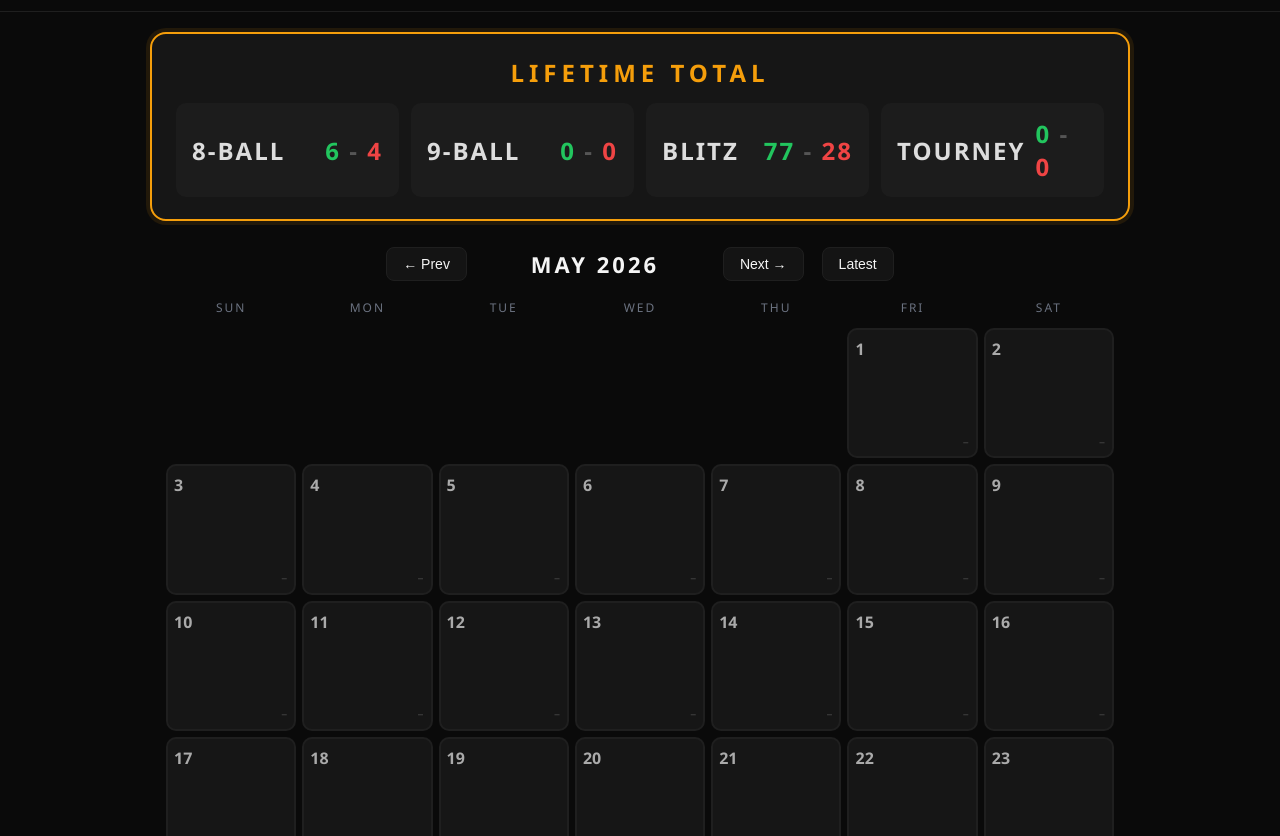
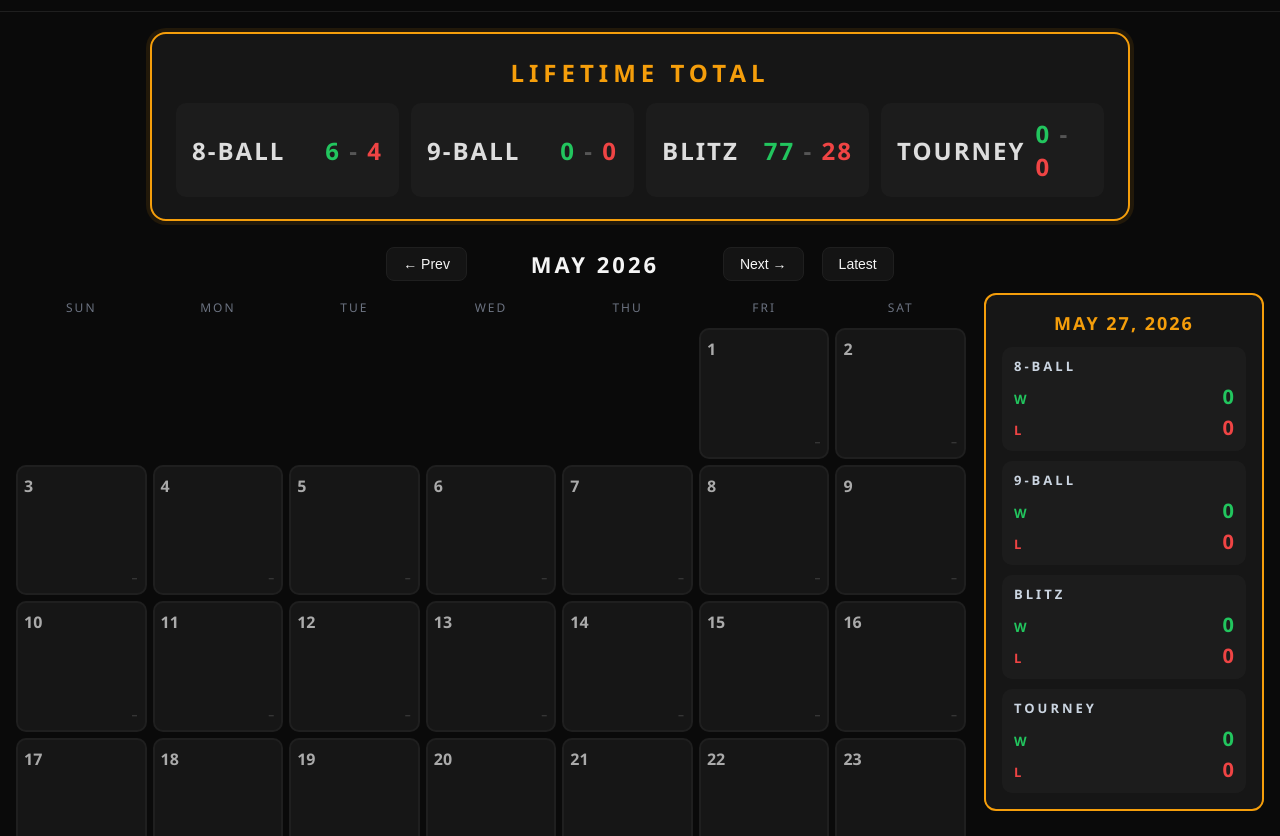
Before and after one commit to twitchtvkennysignguy9009/poolblitz-stats, a plain HTML site: page index.html in a window 1280 px wide. Shown: the part 116-952 px from the top of the page. Drawn offline with Linux system fonts and the light colour scheme.

Commit message:
Side-by-side calendar + day panel, W stacked over L

```diff
--- a/index.html
+++ b/index.html
@@ -114,10 +114,20 @@
     letter-spacing: 3px;
   }
 
-  .calendar {
-    max-width: 980px;
+  .calendar-wrap {
+    max-width: 1280px;
     margin: 0 auto;
     padding: 0 16px 18px;
+    display: grid;
+    grid-template-columns: 1fr 280px;
+    gap: 18px;
+    align-items: start;
+  }
+  @media (max-width: 900px) {
+    .calendar-wrap { grid-template-columns: 1fr; }
+  }
+  .calendar {
+    min-width: 0;
   }
   .dow {
     display: grid;
@@ -167,36 +177,55 @@
   .cell.even-day { background: linear-gradient(135deg, #1a1610 0%, #161616 60%); border-color: rgba(245,158,11,.35); }
 
   .panel {
-    max-width: 980px;
-    margin: 18px auto;
-    padding: 18px;
+    padding: 16px;
     background: var(--card);
-    border: 1px solid var(--border);
+    border: 2px solid var(--accent);
     border-radius: 12px;
+    position: sticky;
+    top: 12px;
   }
   .panel h2 {
     margin: 0 0 12px 0;
-    font-size: 20px;
-    letter-spacing: 3px;
+    font-size: 18px;
+    letter-spacing: 2px;
     color: var(--accent);
+    text-align: center;
   }
   .panel .rows {
-    display: grid;
-    grid-template-columns: repeat(auto-fit, minmax(180px, 1fr));
+    display: flex;
+    flex-direction: column;
     gap: 10px;
   }
   .panel .row {
-    background: #1f1f1f;
-    border-radius: 8px;
-    padding: 12px 14px;
+    background: #1c1c1c;
+    border-radius: 10px;
+    padding: 10px 12px;
+    display: flex;
+    flex-direction: column;
+    gap: 4px;
+  }
+  .panel .row .mode {
+    letter-spacing: 3px;
+    font-weight: 800;
+    font-size: 13px;
+    color: #cbd5e1;
+    margin-bottom: 4px;
+  }
+  .panel .row .wlrow {
     display: flex;
     justify-content: space-between;
-    align-items: center;
+    align-items: baseline;
+    font-size: 20px;
+    font-variant-numeric: tabular-nums;
+    font-weight: 800;
   }
-  .panel .row .mode { letter-spacing: 2px; font-weight: 700; }
-  .panel .row .wl { font-size: 20px; font-variant-numeric: tabular-nums; text-align: right; }
-  .panel .row .wl .w { color: var(--win); }
-  .panel .row .wl .l { color: var(--loss); }
+  .panel .row .wlrow .lbl {
+    font-size: 13px;
+    letter-spacing: 2px;
+    font-weight: 700;
+  }
+  .panel .row .wlrow.win  .lbl, .panel .row .wlrow.win  .v { color: var(--win); }
+  .panel .row .wlrow.loss .lbl, .panel .row .wlrow.loss .v { color: var(--loss); }
 
   footer {
     text-align: center;
@@ -226,16 +255,17 @@
   <button id="goToday" title="Jump to current month">Latest</button>
 </div>
 
+<div class="calendar-wrap">
   <div class="calendar">
     <div class="dow">
       <div>SUN</div><div>MON</div><div>TUE</div><div>WED</div><div>THU</div><div>FRI</div><div>SAT</div>
     </div>
     <div class="grid" id="grid"></div>
   </div>
-
   <div class="panel">
     <h2 id="panelTitle">SELECT A DAY</h2>
     <div class="rows" id="panelRows"></div>
+  </div>
 </div>
 
 <footer>POOL BLITZ STATS &middot; AUTO-UPDATES WHEN STREAMER PUBLISHES</footer>
@@ -362,7 +392,8 @@ function renderPanel() {
     row.className = 'row';
     row.innerHTML = `
       <div class="mode">${m.label}</div>
-      <div class="wl"><span class="w">${cell.wins}</span> - <span class="l">${cell.losses}</span></div>
+      <div class="wlrow win"><span class="lbl">W</span><span class="v">${cell.wins}</span></div>
+      <div class="wlrow loss"><span class="lbl">L</span><span class="v">${cell.losses}</span></div>
     `;
     rows.appendChild(row);
   }
```
Lines whose indentation alone changed are shown as unchanged.
